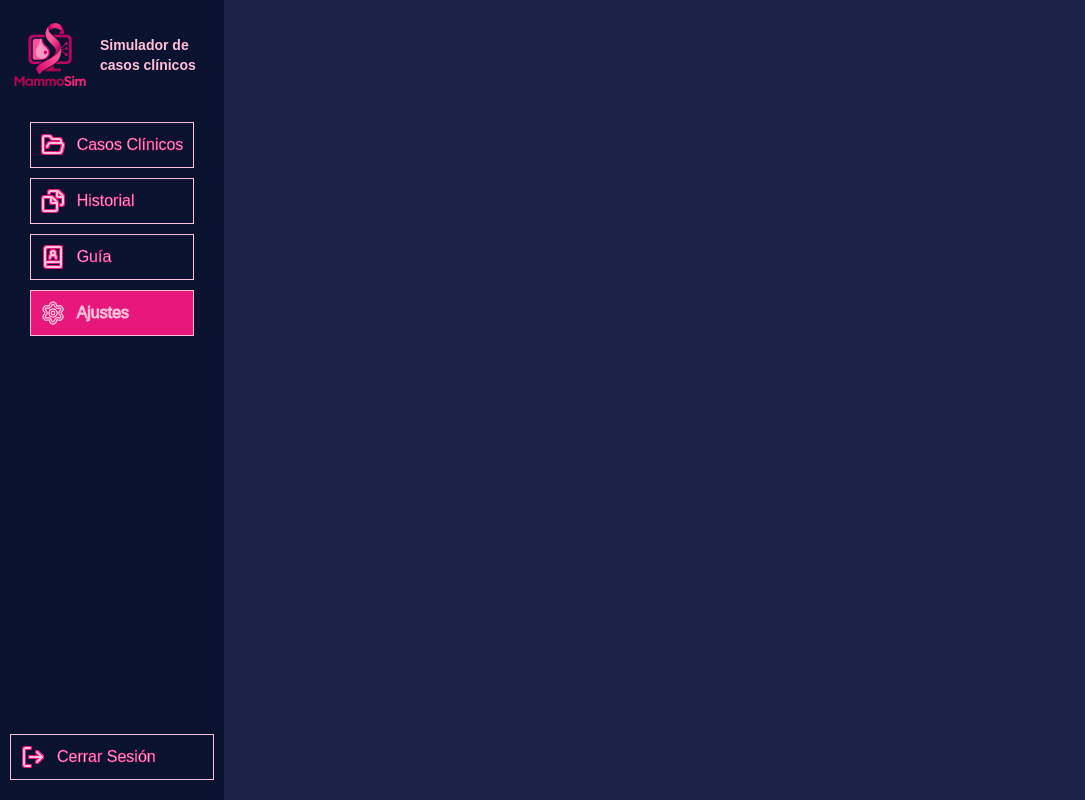
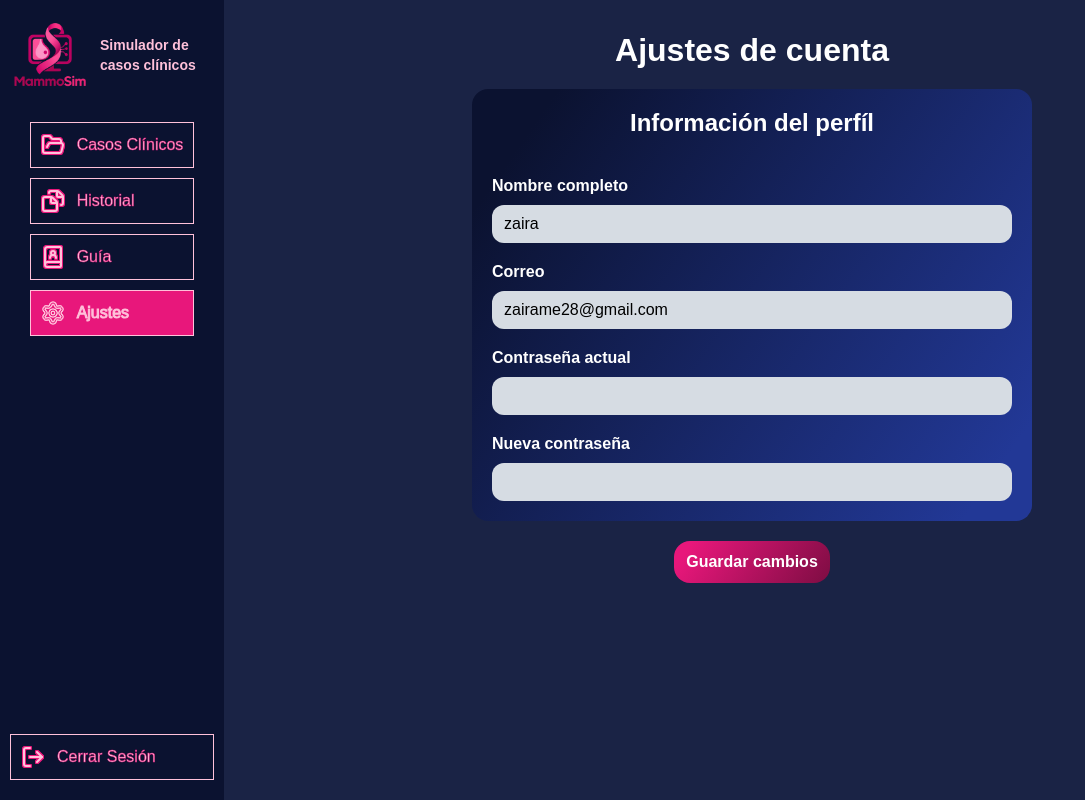
Before and after one commit to MammoSim/MammoSim, a React (Vite) app: page /setting in a window 1280 px wide. Shown: the whole page, without its empty margins (0-1085 px from the left). Built offline with nearby package versions, Linux system fonts and the light colour scheme.

Commit message:
feat(setting): implementar formulario de ajustes de cuenta

```diff
--- /dev/null
+++ b/src/components/settings/AccountSettingsForm.tsx
@@ -0,0 +1,50 @@
+type AccountSettingsFormProps = {
+  name: string;
+  email: string;
+};
+
+export default function AccountSettingsForm({
+  name,
+  email,
+}: AccountSettingsFormProps) {
+  return (
+    <form className="account_setting_form" onSubmit={(e) => e.preventDefault()}>
+        <h2>Información del perfíl</h2>
+      <label htmlFor="fullname">Nombre completo</label>
+      <input
+        id="fullname"
+        name="fullname"
+        type="text"
+        autoComplete="name"
+        defaultValue={name}
+        required
+      />
+
+      <label htmlFor="email">Correo</label>
+      <input
+        id="email"
+        name="email"
+        type="email"
+        autoComplete="email"
+        value={email}
+        readOnly
+      />
+
+      <label htmlFor="currentPassword">Contraseña actual</label>
+      <input
+        id="currentPassword"
+        name="currentPassword"
+        type="password"
+        autoComplete="current-password"
+      />
+
+      <label htmlFor="newPassword">Nueva contraseña</label>
+      <input
+        id="newPassword"
+        name="newPassword"
+        type="password"
+        autoComplete="new-password"
+      />
+    </form>
+  );
+}
--- a/src/pages/SettingPage.tsx
+++ b/src/pages/SettingPage.tsx
@@ -1,9 +1,20 @@
 import Sidebar from "../components/layout/Sidebar";
+import AccountSettingsForm from "../components/settings/AccountSettingsForm";
+import "../styles/Setting.css";
 
-export default function SettingPage(){
-    return(
-        <div className="sidebar_container">
-            <Sidebar/>
+export default function SettingPage() {
+  return (
+    <div className="sidebar_container">
+      <Sidebar />
+      <main className="account_info_container">
+        <h1>Ajustes de cuenta</h1>
+        <AccountSettingsForm name="zaira" email="zairame28@gmail.com" />
+        <div className="button_container">
+          <button type="submit" form="account-setting-form" className="submit_form_setting">
+            Guardar cambios
+          </button>
         </div>
-    );
+      </main>
+    </div>
+  );
 }
--- /dev/null
+++ b/src/styles/Setting.css
@@ -0,0 +1,66 @@
+.account_info_container{
+    flex: 1;
+    min-width: 0;
+    width: 100%;
+    padding: clamp(16px, 3vw, 32px);
+    color: #ffffff;
+}
+
+.account_info_container h1 {
+    margin: 0 0 20px;
+    text-align: center;
+}
+
+.account_setting_form{
+    display: grid;
+    width: 100%;
+    max-width: 560px;
+    margin-inline: auto;
+    gap: 10px;
+    padding: 20px;
+    border-radius: 16px;
+    background: linear-gradient(125deg, #0B1230 10%, #223896 92%);
+}
+
+.account_setting_form h2 {
+    margin: 0 0 20px;
+    text-align: center;
+}
+
+.account_setting_form label{
+    font-weight: bolder;
+    margin-top: 10px;
+}
+
+.account_setting_form input {
+    width: 100%;
+    min-width: 0;
+    border: 0;
+    border-radius: 12px;
+    padding: 10px 12px;
+    background-color: #D6DCE3;
+}
+
+.button_container {
+    display: flex;
+    justify-content: center;
+    width: 100%;
+}
+
+.submit_form_setting {
+    display: flex;
+    padding: 12px;
+    justify-content: center;
+    min-width: 0;
+    border: none;
+    border-radius: 16px;
+    color: #ffffff;
+    font-weight: bold;
+    background: linear-gradient(125deg, #E8177B 10%, #820D45 96%);
+    margin-top: 20px;
+    cursor: pointer;
+}
+
+.submit_form_setting:hover {
+  filter: brightness(0.5);
+}
```
